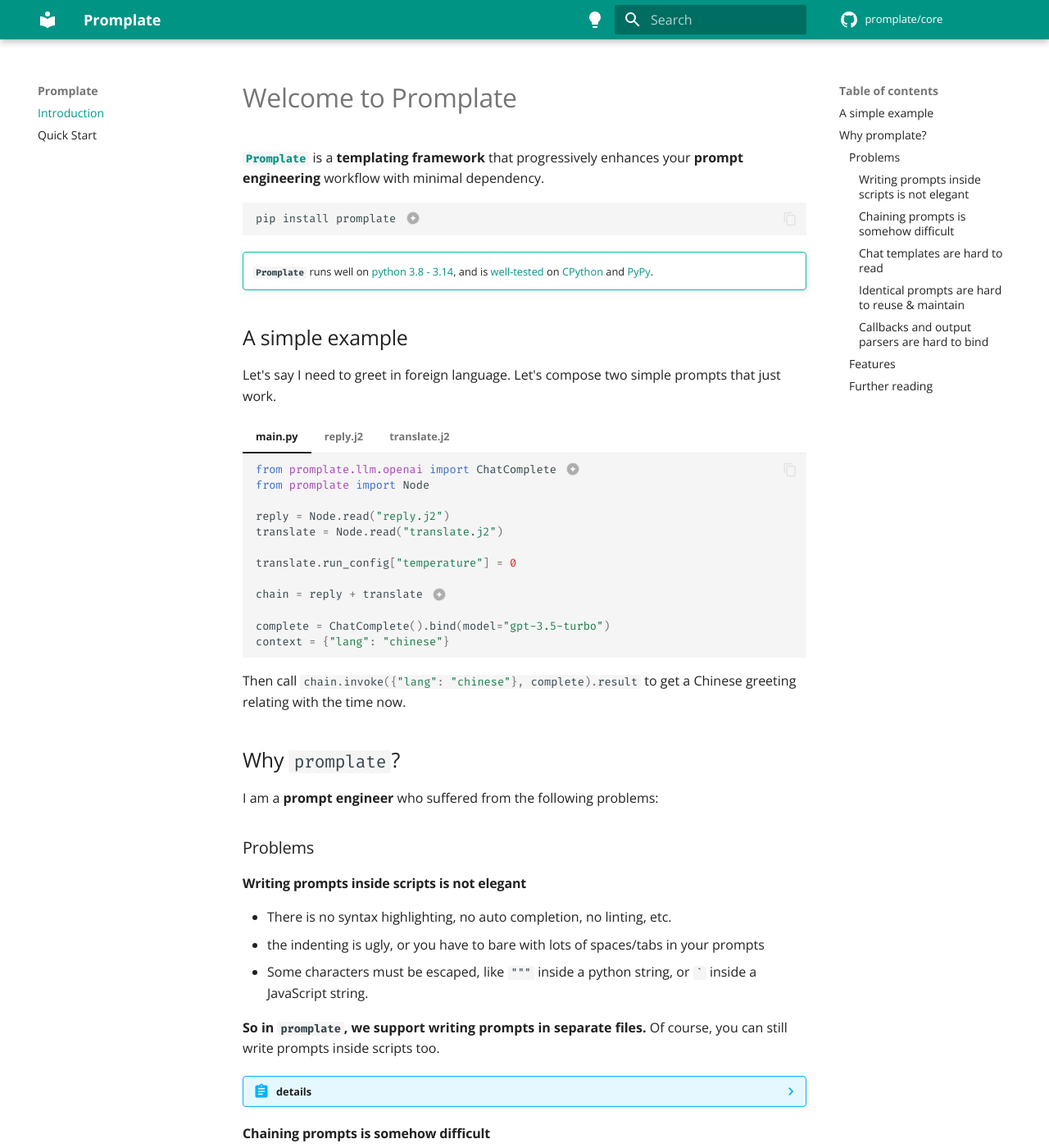
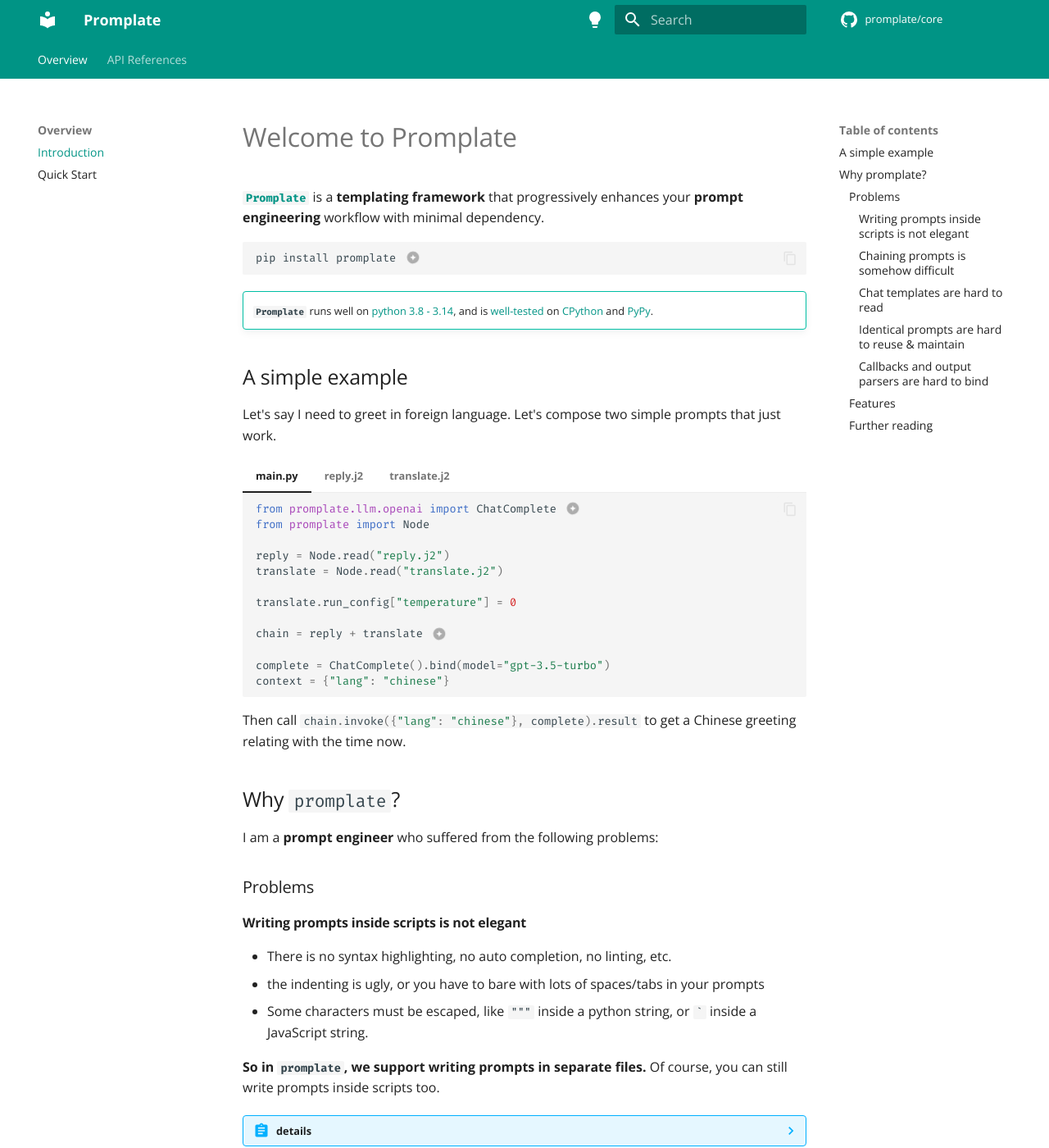
Before and after one commit to promplate/py-docs, an MkDocs documentation site: the page built from docs/index.md, in a window 1280 px wide and 1400 px high. Shown: the whole window at 82% size. Built offline with MkDocs 1.6.1 and Material for MkDocs 9.7.7, drawn with Linux system fonts in a browser that asks for light colours; comment, search, counter and statistics services are not loaded.

Commit message:
feat: add API documentation with mkdocstrings

```diff
--- a/docs/stylesheets/extra.css
+++ b/docs/stylesheets/extra.css
@@ -17,3 +17,23 @@ a.headerlink {
 h1:first-child > a.headerlink {
   display: none !important;
 }
+
+.md-typeset {
+  h1 {
+    &:has(code) {
+      opacity: 1;
+      code {
+        font-size: 0.7em;
+        background: none;
+        padding: 0;
+        .kn,
+        .o {
+          color: var(--md-default-fg-color--lighter);
+          @media (max-width: 60em) {
+            display: none;
+          }
+        }
+      }
+    }
+  }
+}
--- a/mkdocs.yml
+++ b/mkdocs.yml
@@ -12,7 +12,8 @@ theme:
     - search.highlight
     - navigation.tracking
     - navigation.sections
-    - navigation.prune
+    - navigation.expand
+    - navigation.tabs
     - navigation.footer
     - content.tooltips
     - content.code.copy
@@ -39,6 +40,22 @@ theme:
     annotation: material/star-four-points-circle
 plugins:
   - search
+  - mkdocstrings:
+      handlers:
+        python:
+          options:
+            heading_level: 2
+            members_order: source
+            separate_signature: true
+            modernize_annotations: true
+            show_submodules: true
+            show_root_toc_entry: false
+            show_if_no_docstring: true
+            show_symbol_type_toc: true
+            show_symbol_type_heading: true
+            show_signature_annotations: true
+            show_root_members_full_path: true
+            show_signature_type_parameters: true
 markdown_extensions:
   - abbr
   - attr_list
@@ -73,3 +90,12 @@ extra:
       link: https://github.com/promplate
 extra_css:
   - stylesheets/extra.css
+nav:
+  - Overview:
+      - index.md
+      - quick-start.md
+  - API References:
+      - "<code>promplate</code>": references/index.md
+      - "<code>promplate.prompt</code>": references/prompt.md
+      - "<code>promplate.chain</code>": references/chain.md
+      - "<code>promplate.llm</code>": references/llm.md
--- a/pyproject.toml
+++ b/pyproject.toml
@@ -5,10 +5,12 @@ authors = [{ name = "Muspi Merol", email = "me@promplate.dev" }]
 dependencies = [
     "mkdocs>=1.5.3",
     "mkdocs-material>=9.7.0",
+    "mkdocstrings-python~=2.0.1",
     "brotli>=1.1.0",
     "minify-html>=0.15.0",
+    "promplate~=0.3.5.6",
 ]
-requires-python = ">=3.8"
+requires-python = ">=3.10"
 license = { text = "MIT" }
 
 [tool.pdm]
```
Also changed, not shown: docs/references/chain.md (added, +7 -0 lines), docs/references/index.md (added, +11 -0 lines), docs/references/llm.md (added, +7 -0 lines), docs/references/prompt.md (added, +7 -0 lines).
